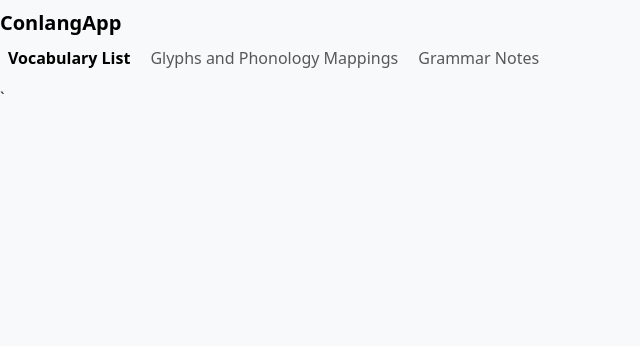
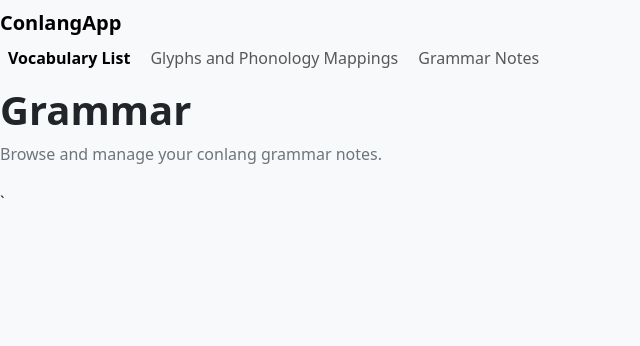
Before and after one commit to MatthewRicci12/conlangwebapp, a Django app: page /grammar_tab in a window 1280 px wide. Shown: the top 346 px of the page, without its empty margins (0-640 px from the left). Run offline with Django 5.2, Linux system fonts and the light colour scheme; data that the repository does not hold is empty.

Commit message:
Add similar styling to grammar_tab as I did to index

```diff
--- a/conlangapp/templates/grammar_tab.html
+++ b/conlangapp/templates/grammar_tab.html
@@ -28,6 +28,10 @@
     </div>
 </nav>
 
+<div class="mb-4">
+  <h1 class="fw-bold">Grammar</h1>
+  <p class="text-secondary">Browse and manage your conlang grammar notes.</p>
+</div>
 {% if gns %}
     {% for gn in gns %}
         <!--GRAMMAR NOTE DIV-->
```
